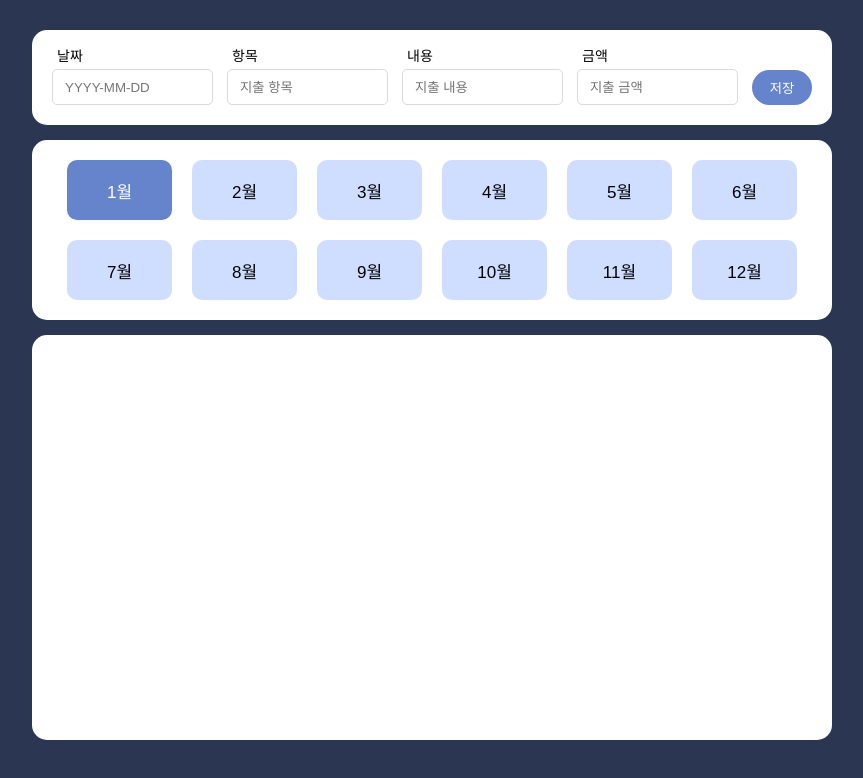
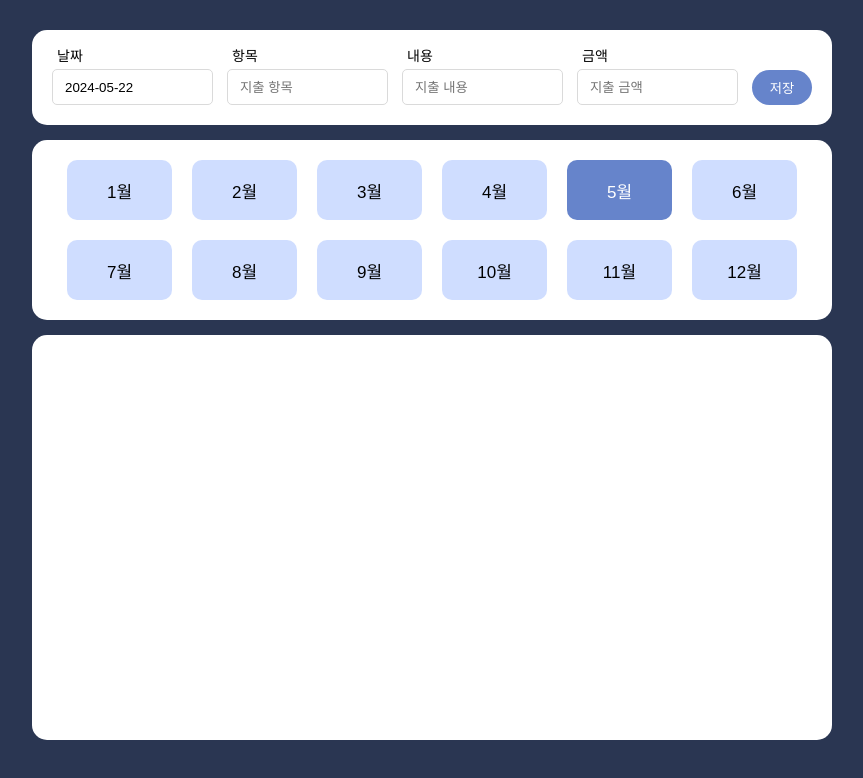
Before and after one commit to oneieo/react-skilled-project, a React (Vite) app: page / in a window 1280 px wide. Shown: the top 778 px of the page, without its empty margins (208-1071 px from the left). Built offline with nearby package versions, Linux system fonts and the light colour scheme.

Commit message:
refactor: add font

```diff
--- /dev/null
+++ b/index.css
@@ -0,0 +1,5 @@
+@import url("https://fonts.googleapis.com/css2?family=Noto+Sans+KR:wght@100..900&display=swap");
+
+body {
+  font-family: "Noto Sans KR", sans-serif;
+}
--- a/index.html
+++ b/index.html
@@ -3,6 +3,7 @@
   <head>
     <meta charset="UTF-8" />
     <link rel="icon" type="image/svg+xml" href="/vite.svg" />
+    <link rel="stylesheet" href="index.css" />
     <meta name="viewport" content="width=device-width, initial-scale=1.0" />
     <title>My financial ledger</title>
   </head>
--- a/src/App.jsx
+++ b/src/App.jsx
@@ -3,18 +3,18 @@ import { BrowserRouter, Route, Routes } from "react-router-dom";
 import Home from "./pages/Home";
 import Detail from "./pages/Detail";
 import { useState } from "react";
+import getToday from "./utils/getToday";
 
 function App() {
-  const [date, setDate] = useState("");
+  const [date, setDate] = useState(getToday());
   const [item, setItem] = useState("");
   const [amount, setAmount] = useState("");
   const [description, setDescription] = useState("");
   const [contents, setContents] = useState([]);
-  const [clickedMonth, setClickedMonth] = useState(1);
+  const [clickedMonth, setClickedMonth] = useState(new Date().getMonth() + 1);
 
   {
     /*
-
   !!!!!!!!!! 요구사항 !!!!!!!!!!
 
   📆 인풋 섹션(InputSection.jsx)
@@ -25,23 +25,23 @@ function App() {
   📆 월별 버튼 섹션(MonthlySection.jsx)
    - ✅ 월을 클릭했을 때 어떤 탭이 활성화되었는지 styled-components의 조건부 스타일링 하기
    - ✅ 버튼 눌렀을 때 당월 데이터만 가져오기...
-   - ✅ 화면 렌더링시 1월 버튼 활성화된 상태로 로딩(clickedMonth의 초기값을 1로 줌(month===1))
+   - ✅ 화면 렌더링시 현재 달(예: 5월)에 해당하는 버튼 활성화된 상태로 로딩
 
   💰 지출내역섹션(Expenditure.jsx)
-   - 🚧 금액부분에 천 단위마다 "," 넣기
-   - 🚧 description 한 줄까지만 표현하고 그 이상의 내용은 "..."으로 표현하기
-   - ✅🚧 월별에 맞는 데이터 보여주기
+   - ✅ 금액부분에 천 단위마다 "," 넣기
+   - ✅ description 한 줄까지만 표현하고 그 이상의 내용은 "..."으로 표현하기
+   - ✅ 월별에 맞는 데이터 보여주기
       로컬 스토리지를 사용하여 마지막으로 선택된 '월'을 저장하고,
       해당 페이지가 다시 시작 될 때마다 해당 값을 불러오기
       useEffect를 사용하여 월이 변경될 때마다 로컬 스토리지에 값을 저장
 
   상세페이지
-   - ✅ 지출내역 클릭 시 상세화면으로 이동 (id값을 가지고..)
-   - ✅ 삭제, 뒤로가기 버튼
+   - ✅ 지출내역 클릭 시 id값 가지고 상세화면으로 이동
+   - ✅ 수정, 삭제, 뒤로가기 버튼
    - ✅ 수정할 값을 받는 input을 만들 때 useRef 사용하기
-   - ✅ 수정 버튼을 누르면, 기존 지출의 데이터를 수정하고 ‘홈’ 으로 이동합니다.(변경사항 바로 적용되어야함)
-   - ✅ 삭제 버튼 클릭 시 즉시 삭제하기 보다는 사용자에게 확인받은 뒤 삭제처리 하도록 해주세요.
-   - ✅ 삭제 이후에는 홈으로 이동시켜주세요.
+   - ✅ 수정 버튼을 누르면, 기존 지출의 데이터를 수정하고 ‘홈’ 으로 이동(변경사항 바로 적용되어야함)
+   - ✅ 삭제 버튼 클릭 시 즉시 삭제하기 보다는 사용자에게 확인받은 뒤 삭제처리
+   - ✅ 삭제 이후에는 홈으로 이동
 */
   }
 
--- a/src/components/Expenditure.jsx
+++ b/src/components/Expenditure.jsx
@@ -67,12 +67,14 @@ const Date = styled.span`
 const ExpenditureDetail = styled.span`
   width: 600px;
   height: 20px;
-  display: flex;
+  display: block;
   align-items: center;
   font-size: 16px;
   font-weight: bold;
   color: #343aa3;
   overflow: hidden;
+  text-overflow: ellipsis;
+  white-space: nowrap;
 `;
 
 const Right = styled.div`
--- a/src/pages/Detail.jsx
+++ b/src/pages/Detail.jsx
@@ -97,7 +97,7 @@ const Detail = ({ contents, setContents }) => {
             date: refDate.current.value,
             item: refItem.current.value,
             description: refDescription.current.value,
-            amount: refAmount.current.value,
+            amount: Number(refAmount.current.value).toLocaleString(),
           }
         : content;
     });
--- /dev/null
+++ b/src/utils/getToday.js
@@ -0,0 +1,9 @@
+const getToday = () => {
+  const today = new Date();
+  const year = today.getFullYear();
+  const month = ("0" + (today.getMonth() + 1)).slice(-2);
+  const day = ("0" + today.getDate()).slice(-2);
+  const dateString = year + "-" + month + "-" + day;
+  return dateString;
+};
+export default getToday;
```
